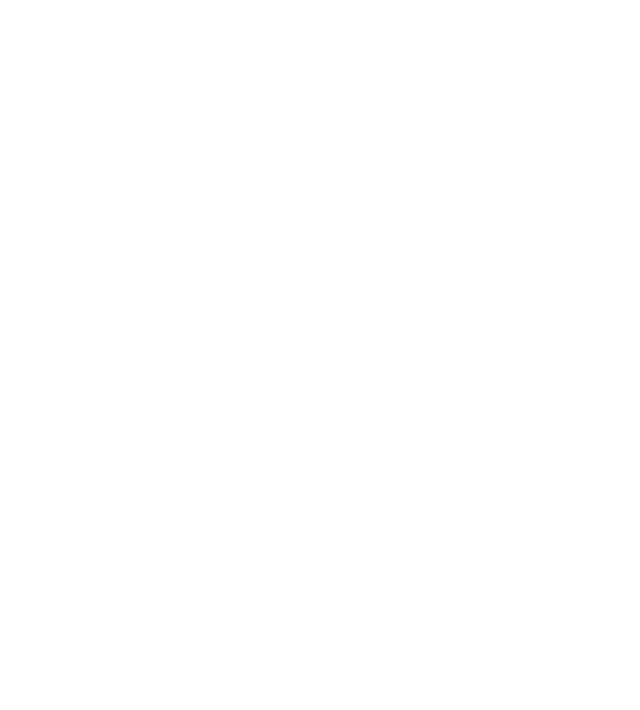
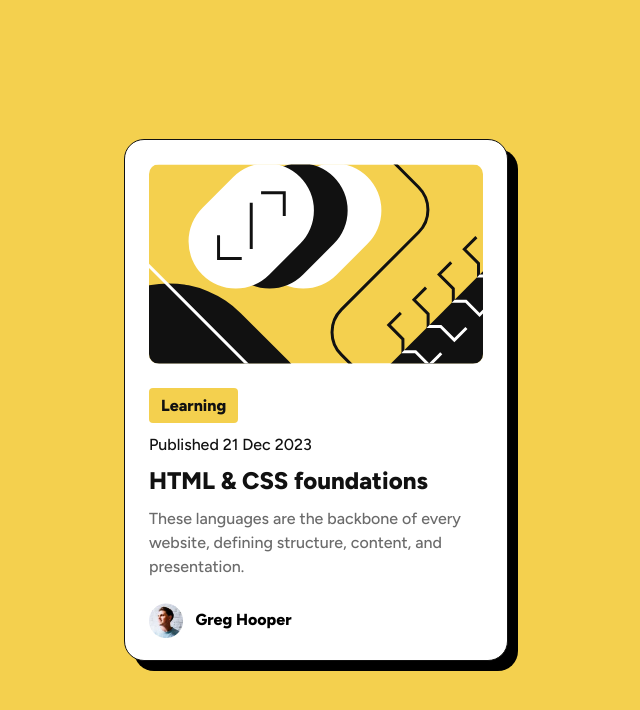
Before and after one commit to Tobar12/Blog-preview-card, a plain HTML site: page index.html in a window 1280 px wide. Shown: the whole page, without its empty margins (324-964 px from the left). Drawn offline with Linux system fonts and the light colour scheme.

Commit message:
Project finished

```diff
--- a/index.html
+++ b/index.html
@@ -3,9 +3,23 @@
 <head>
     <meta charset="UTF-8">
     <meta name="viewport" content="width=device-width, initial-scale=1.0">
-    <title>Document</title>
+    <link rel="stylesheet" href="style.css">
+    <link rel="shortcut icon" href="favicon.ico" type="image/x-icon">
+    <title>Blog preview card</title>
 </head>
 <body>
-
+    <div class="main__div">
+        <img src="imgs/illustration-article.svg" alt="illustration" class="main__div__illustration">
+        <div class="main__div__content">
+            <p><span class="main__div__content__tag">Learning</span></p>
+            <p class="main__div__content__date">Published 21 Dec 2023</p>
+            <h1 class="main__div__content__title">HTML & CSS foundations</h1>
+            <p class="main__div__content__text">These languages are the backbone of every website, defining structure, content, and presentation.</p>
+            <div class="main__div__content__user">
+                <img src="imgs/image-avatar.webp" alt="avatar" class="main__div__content__imageavatar">
+                <p class="main__div__content__user__text">Greg Hooper</p>
+            </div>
+        </div>
+    </div>
 </body>
 </html>
--- /dev/null
+++ b/style.css
@@ -0,0 +1,84 @@
+@import url('https://fonts.googleapis.com/css2?family=Figtree:ital,wght@0,300..900;1,300..900&family=Outfit:wght@100..900&display=swap');
+
+*{
+    padding: 0px;
+    margin: 0px;
+}
+:root{
+    --main-color: #F4D04E;
+    --gray-950: #111111;
+    --gray-500: #6b6b6b;
+    --white: #FFFFFF;
+}
+body {
+    background-color: var(--main-color);
+    height: 100vh;
+    display: flex;
+    justify-content: center;
+    align-items: center;
+}
+.main__div {
+    display: flex;
+    flex-direction: column;
+    box-sizing: border-box;
+    gap: 32px;
+    width: 384px;
+    height: 522px;
+    background-color: var(--white);
+    border-radius: 20px;
+    border: 1px solid var(--gray-950);
+    box-shadow: 10px 10px;
+}
+.main__div__illustration {
+    border-radius: 10px;
+    margin: 24px 24px 0px 24px;
+}
+.main__div__content {
+    display: flex;
+    flex-direction: column;
+    gap: 12px;
+    margin: 0px 24px 20px 24px;
+}
+.main__div__content__tag {
+    padding: 8px 12px;
+    background-color: var(--main-color);
+    border-radius: 4px;
+    font-family: "Figtree", serif;
+    font-weight: 800;
+    color: var(--gray-950);
+    font-size: 16px;
+}
+.main__div__content__date {
+    font-family: "Figtree", serif;
+    font-weight: 500;
+    color: var(--gray-950);
+    font-size: 16px;
+    padding-top: 8px;
+}
+.main__div__content__title {
+    font-size: 24px;
+    font-family: "Figtree", serif;
+    font-weight: 800;
+    color: var(--gray-950);
+}
+.main__div__content__text {
+    font-size: 16px;
+    font-family: "Figtree", serif;
+    font-weight: 500;
+    line-height: 24px;
+    color: var(--gray-500);
+}
+.main__div__content__user {
+    font-size: 16px;
+    font-family: "Figtree", serif;
+    font-weight: 800;
+    display: flex;
+    text-align: center;
+    padding-top: 12px;
+}
+.main__div__content__imageavatar {
+    height: 35px;
+}
+.main__div__content__user__text {
+    padding: 7px 12px;
+}
```
Also changed, not shown: imgs/favicon-32x32.png (added), imgs/illustration-article.svg (added), imgs/image-avatar.webp (added).
